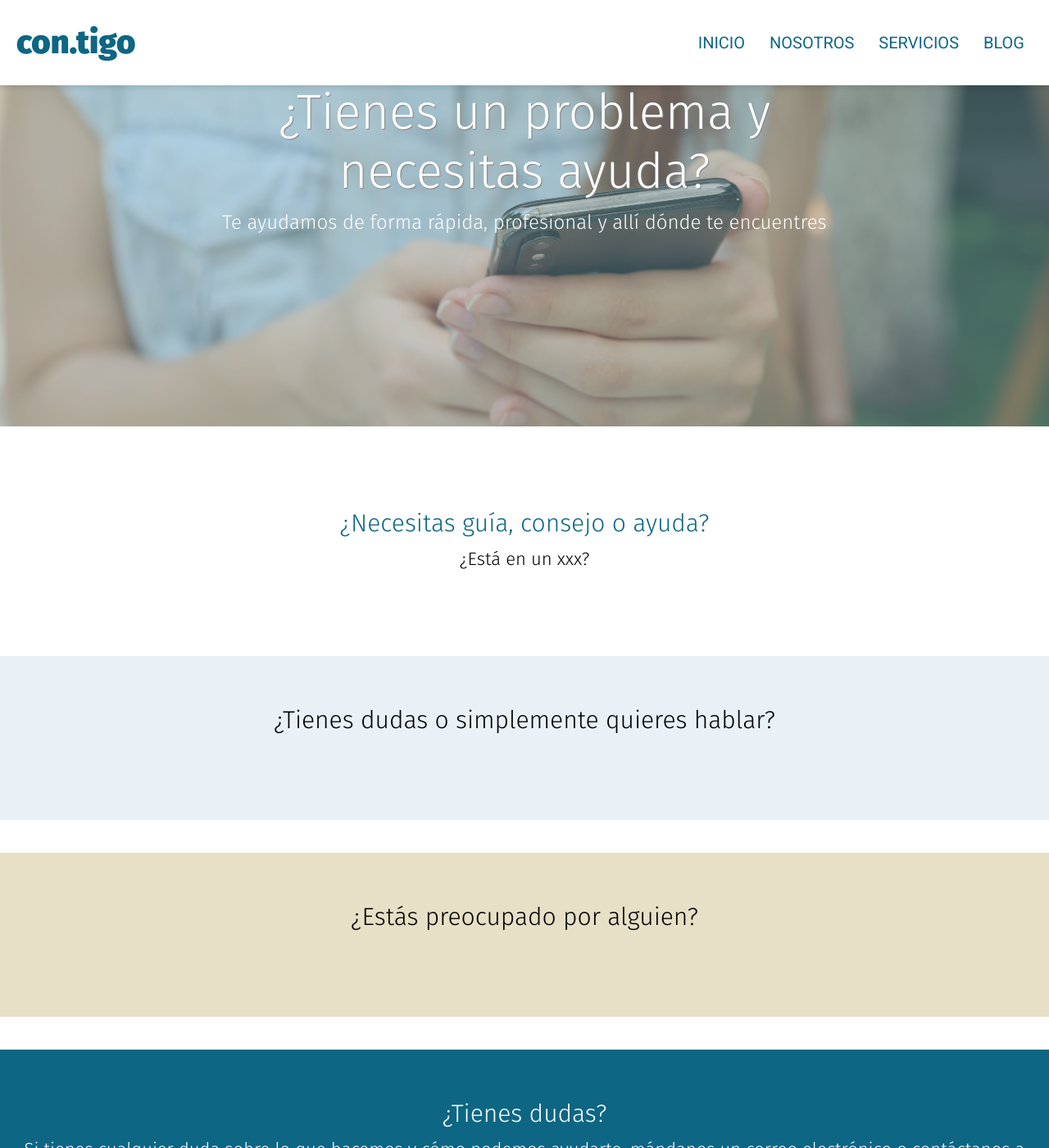
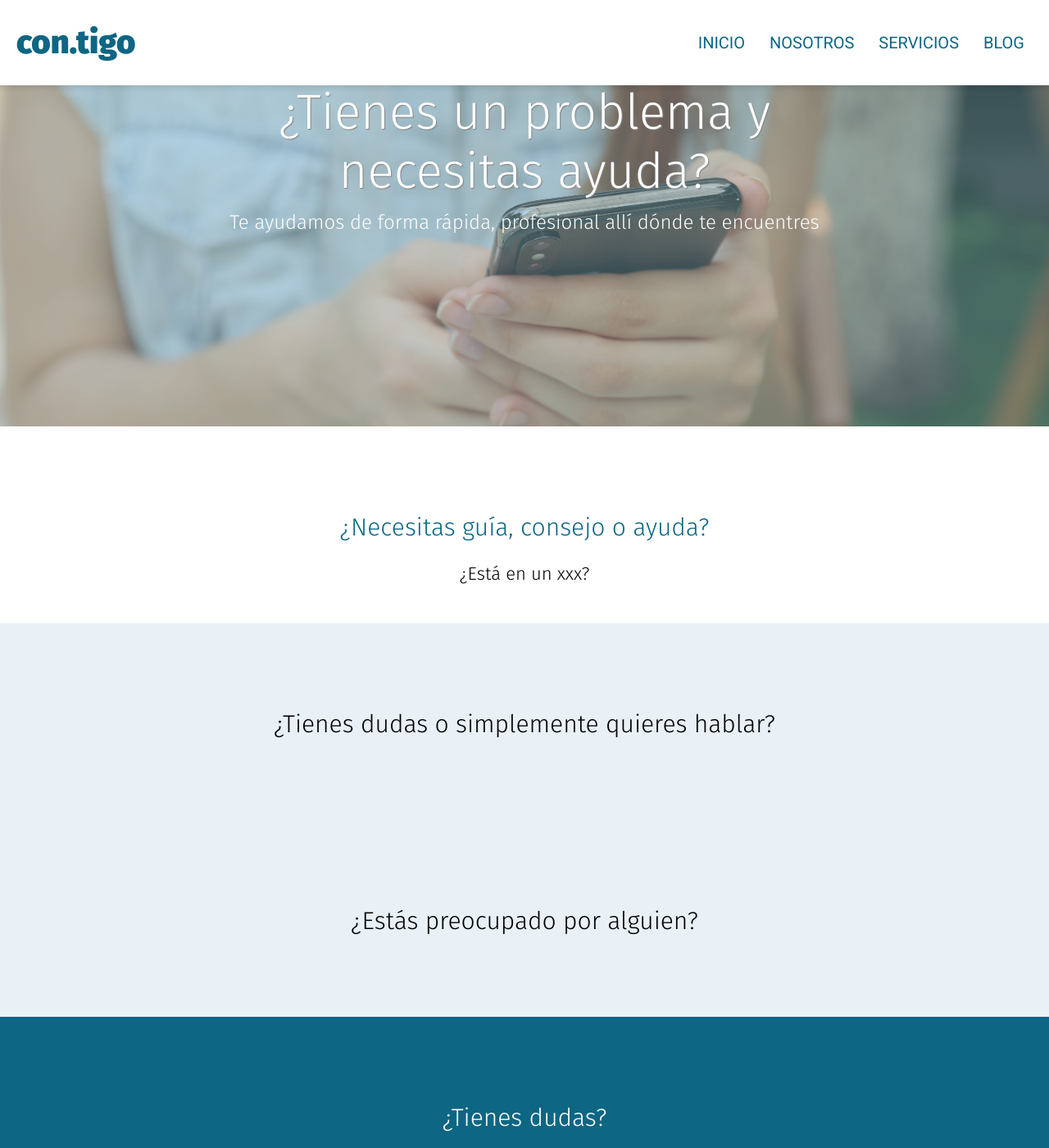
Before and after one commit to sukabal/sukabal.github.io, a Jekyll site: the page built from index.html, in a window 1280 px wide and 1400 px high, scrolled down 210 px. Shown: the whole window at 82% size. Built offline with Jekyll 4.4.1, drawn with Linux system fonts in a browser that asks for light colours; some of the changed text lies outside the part shown.

Commit message:
feat: footer with copyright + improve styles

```diff
--- a/css/main.scss
+++ b/css/main.scss
@@ -92,16 +92,18 @@
 .band {
   min-height: 200px;
   font-family: $font-family-title;
+  padding: 20px;
+
+  display: flex;
+  flex-direction: column;
+  align-items: center;
 
   h2 {
-    margin-top: 40px;
-    margin-left: auto;
-    margin-right: auto;
-    margin-bottom: 12px;
     font-weight: 300;
     text-align: center;
     font-size: 30px;
     padding-top: 60px;
+
   }
 
   p {
@@ -109,6 +111,7 @@
     font-size: 22px;
     margin: 0;
     text-align: center;
+    max-width: 752px;
   }
 }
 
@@ -175,8 +178,29 @@
     padding: 15px;
 
     img {
-      width: 45px;
+      width: 36px;
+      opacity: 0.6;
+
+      &:hover {
+        opacity: 1.0;
+      }
     }
+  }
+}
+
+.footer {
+  font-size: 14px;
+  color: #666;
+  margin: 0;
+  height: 100px;
+  padding: 20px;
+  display: flex;
+  flex-direction: column;
+  align-items: center;
+
+  p {
+    text-align: center;
+    line-height: 22px;
   }
 }
 
--- a/index.html
+++ b/index.html
@@ -5,7 +5,7 @@
 <div class="headerImage">
   <div class="textContainer">
     <h1 class="pageTitle">¿Tienes un problema y necesitas ayuda?</h1>
-    <p class="subtitle">Te ayudamos de forma rápida, profesional y allí dónde te encuentres</p>
+    <p class="subtitle">Te ayudamos de forma rápida, profesional allí dónde te encuentres</p>
   </div>
 </div>
 
@@ -26,12 +26,13 @@
   <!-- <h2>¿Tienes dudas sobre una decisión importante en tu vida?</h2> -->
 </section>
 
-<section class="band bg-accent-light">
+<section class="band bg-light-grey">
   <h2>¿Estás preocupado por alguien?</h2>
   <!-- <h2>¿Necesitas consejo de un profesional sobre cómo manejarte en un relación?</h2> -->
 </section>
 
-<section class="band bg-primary">
+<section class="
+  band bg-primary">
   <h2 class="color-white">¿Tienes dudas?</h2>
   <p class="color-white">
     Si tienes cualquier duda sobre lo que hacemos y cómo podemos ayudarte,
@@ -40,13 +41,20 @@
 
   <ul class="socialMedia">
     <li>
-      <a href="http://twitter.com/sukabal"><img src="/media/twitter.svg"></a>
+      <a href="http://twitter.com/sukabal" target="_blank"><img src="/media/twitter.svg"></a>
     </li>
     <li>
-      <a href="http://facebook.com/XXXX"><img src="/media/facebook.svg"></a>
+      <a href="http://facebook.com/XXXX" target="_blank"><img src="/media/facebook.svg"></a>
     </li>
     <li>
-      <a href="https://www.linkedin.com/in/XXXX"><img src="/media/linkedin.svg"></a>
+      <a href="https://www.linkedin.com/in/XXXX" target="_blank"><img src="/media/linkedin.svg"></a>
     </li>
   </ul>
 </section>
+
+<footer class="footer bg-light-grey">
+  <p>© con.tigo (2018)<br />
+    Todos los derechos reservados.<br />
+    Por favor vea nuestra política de Privacidad y Cookies para más información.
+  </p>
+</footer>
```
